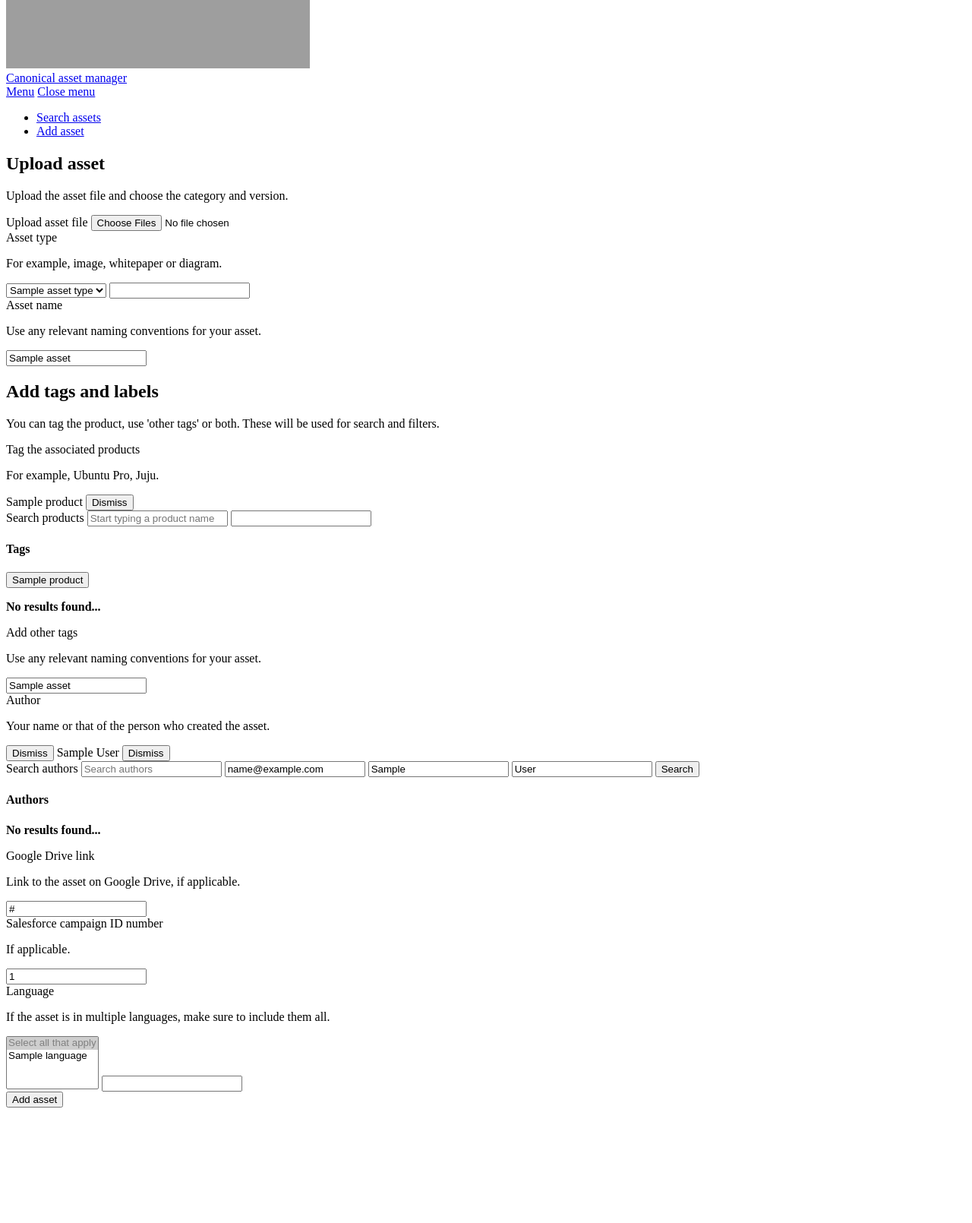
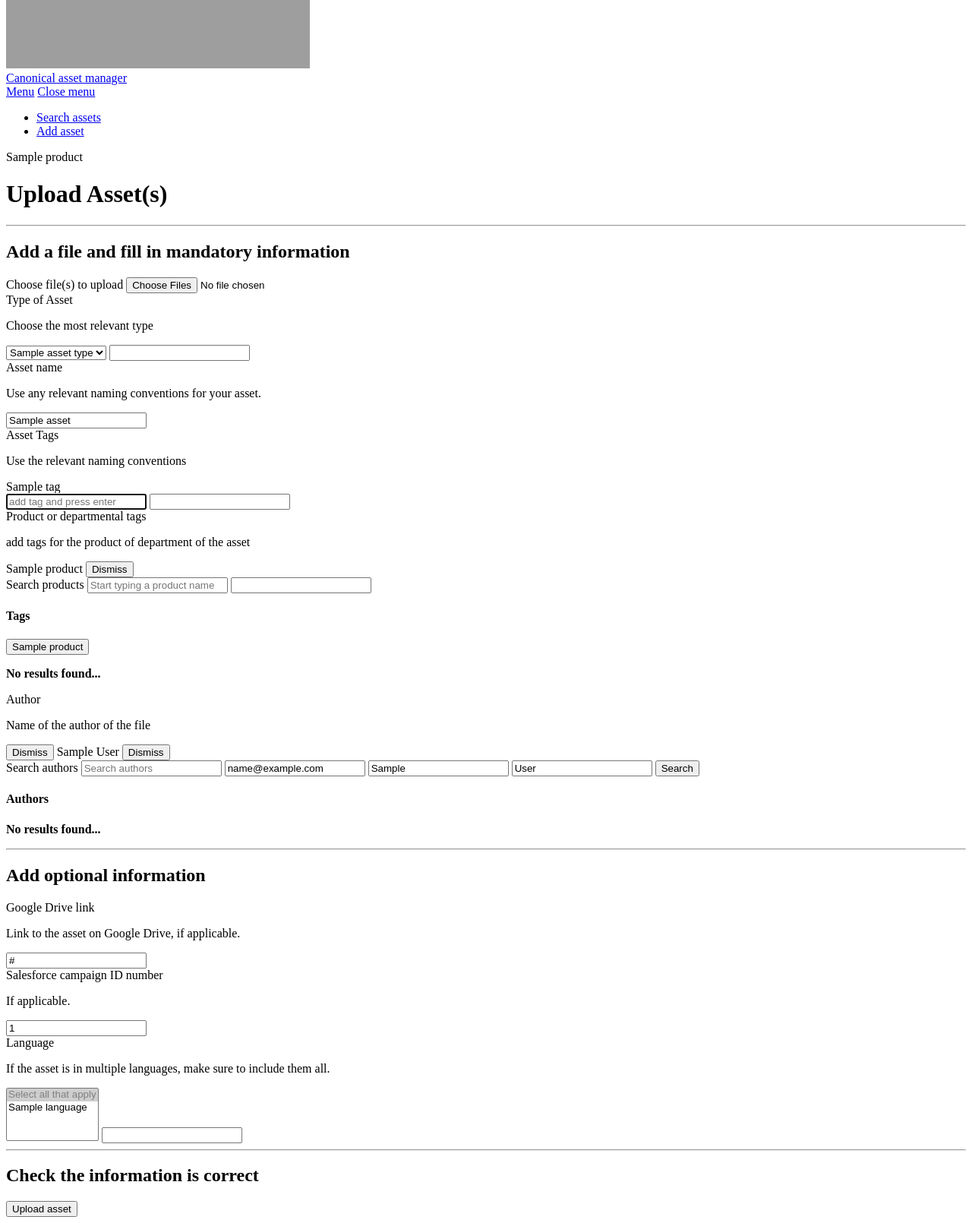
Before and after one commit to canonical/assets.ubuntu.com, a Python web app: template templates/create-update.html in a window 1280 px wide. Shown: the part 218-1828 px from the top of the page at 76% size. Before the commit the page ends 1676 px from the top, so only its background shows below. Run offline with Jinja, Linux system fonts and the light colour scheme; the template is opened without the code that fills it: most values are stand-ins (such as "Sample title", 1, 10 or a date in 2020); grey boxes are pictures that could not be loaded.

Commit message:
restructure fields on the add/edit asset screen

```diff
--- a/static/js/src/main.js
+++ b/static/js/src/main.js
@@ -1,31 +1,31 @@
-import './products-search';
-import handleProductsChip from './products-search';
+import "./products-search";
+import handleProductsChip from "./products-search";
 
-import './authors-search';
-import handleAuthorsChip from './authors-search';
+import "./authors-search";
+import handleAuthorsChip from "./authors-search";
 
-import './date-picker';
-import './generic-fields';
+import "./date-picker";
+import "./generic-fields";
 
 /*
  * Event delgation to handle the click event for search and filter.
  **/
-document.addEventListener('click', function (e) {
-  const targetChip = e.target.closest('.p-chip');
+document.addEventListener("click", function (e) {
+  const targetChip = e.target.closest(".p-chip");
   // Handle chip clicks
   if (targetChip) {
     e.preventDefault();
-    if (targetChip.closest('.js-products-search')) {
+    if (targetChip.closest(".js-products-search")) {
       handleProductsChip(targetChip);
       return;
     }
-    if (targetChip.closest('.js-authors-search')) {
+    if (targetChip.closest(".js-authors-search")) {
       handleAuthorsChip(targetChip);
       return;
     }
-  // Handle clicks outside the search and filter
-  } else if (!e.target.closest('.js-active-search')) {
-    openPanel(document.querySelector('.js-active-search'), false, 'click');
+    // Handle clicks outside the search and filter
+  } else if (!e.target.closest(".js-active-search")) {
+    openPanel(document.querySelector(".js-active-search"), false, "click");
   }
 });
 
@@ -34,18 +34,20 @@ document.addEventListener('click', function (e) {
  * @param {HTMLElement} searchContainer - The whole pannel container.
  * @param {Boolean} opening - Whether the panel should being opening or not. Default is false.
  **/
-export function openPanel(searchComponent, opening = 'false') {
-  const searchContainer = searchComponent.querySelector('.p-search-and-filter__search-container');
-  const panel = searchComponent.querySelector('.p-search-and-filter__panel');
+export function openPanel(searchComponent, opening = "false") {
+  const searchContainer = searchComponent.querySelector(
+    ".p-search-and-filter__search-container"
+  );
+  const panel = searchComponent.querySelector(".p-search-and-filter__panel");
   if (panel && searchContainer) {
     if (opening) {
-      panel.setAttribute('aria-hidden', 'false');
-      searchContainer.setAttribute('aria-expanded', 'true');
-      searchComponent.classList.add('js-active-search');
+      panel.setAttribute("aria-hidden", "false");
+      searchContainer.setAttribute("aria-expanded", "true");
+      searchComponent.classList.add("js-active-search");
     } else {
-      panel.setAttribute('aria-hidden', 'true');
-      searchContainer.setAttribute('aria-expanded', 'false');
-      searchComponent.classList.remove('js-active-search');
+      panel.setAttribute("aria-hidden", "true");
+      searchContainer.setAttribute("aria-expanded", "false");
+      searchComponent.classList.remove("js-active-search");
     }
   }
 }
@@ -58,11 +60,11 @@ export function openPanel(searchComponent, opening = 'false') {
  * @param {Boolean} replace - Whether to replace the current value or not. Default is false.
  **/
 export function addValueToHiddenInput(value, input, replace = false) {
-  let selectedChips = replace ? [] : input.value.split(',').filter(Boolean);
+  let selectedChips = replace ? [] : input.value.split(",").filter(Boolean);
   if (!selectedChips.includes(value)) {
     selectedChips.push(value);
   }
-  input.setAttribute('value', selectedChips.join(','));
+  input.setAttribute("value", selectedChips.join(","));
 }
 
 /*
@@ -71,9 +73,9 @@ export function addValueToHiddenInput(value, input, replace = false) {
  * @param {HTMLElement} input - The hidden input to store the values.
  **/
 export function removeValueFromHiddenInput(value, input) {
-  let selectedChips = input.value.split(',').filter(Boolean);
-  selectedChips = selectedChips.filter(id => id !== value);
-  input.setAttribute('value', selectedChips.join(','));
+  let selectedChips = input.value.split(",").filter(Boolean);
+  selectedChips = selectedChips.filter((id) => id !== value);
+  input.setAttribute("value", selectedChips.join(","));
 }
 
 /*
@@ -87,13 +89,13 @@ export function addValueToQueryParams(key, value, replace = false) {
   if (replace) {
     url.searchParams.set(key, value);
   } else {
-    const currentValues = url.searchParams.get(key)?.split(',') || [];
+    const currentValues = url.searchParams.get(key)?.split(",") || [];
     if (!currentValues.includes(value)) {
       currentValues.push(value);
     }
-    url.searchParams.set(key, currentValues.join(','));
+    url.searchParams.set(key, currentValues.join(","));
   }
-  window.history.replaceState({}, '', url);
+  window.history.replaceState({}, "", url);
 }
 
 /*
@@ -103,12 +105,33 @@ export function addValueToQueryParams(key, value, replace = false) {
  **/
 export function removeValueFromQueryParams(key, value) {
   const url = new URL(window.location);
-  let currentValues = url.searchParams.get(key)?.split(',') || [];
+  let currentValues = url.searchParams.get(key)?.split(",") || [];
   currentValues = currentValues.filter((v) => v !== value);
   if (currentValues.length) {
-    url.searchParams.set(key, currentValues.join(','));
+    url.searchParams.set(key, currentValues.join(","));
   } else {
     url.searchParams.delete(key);
   }
-  window.history.replaceState({}, '', url);
+  window.history.replaceState({}, "", url);
 }
+
+/**
+ * Sanitizes a given input string by performing the following transformations:
+ * 1. Trims leading and trailing whitespace.
+ * 2. Converts all characters to lowercase.
+ * 3. Replaces spaces with hyphens.
+ * 4. Removes all characters that are not lowercase letters, digits, or hyphens.
+ * 5. Removes leading and trailing hyphens.
+ *
+ * @param {string} input - The input string to sanitize.
+ * @returns {string} - The sanitized string.
+ */
+
+export function sanitizeInput(input) {
+  return input
+    .trim()
+    .toLowerCase()
+    .replace(/\s+/g, "-")
+    .replace(/[^a-z0-9-]/g, "")
+    .replace(/^-+|-+$/g, "");
+}
--- a/templates/create-update.html
+++ b/templates/create-update.html
@@ -5,21 +5,20 @@
 {% block content %}
 
 {% set is_update = request.path == "/manager/update" %}
-
+{{ asset.products[0].name }}
 <div class="p-strip">
   <form method="POST" enctype="multipart/form-data" id="create-update-asset">
-    <div class="row">
-      <div class="col-3">
-        {% if is_update %}
-          <h2 id="update-asset">Update asset</h2>
-        {% else %}
-          <h2 class="u-no-margin--bottom" id="upload-asset">Upload asset</h2>
-          <p>Upload the asset file and choose the category and version.</p>
-        {% endif %}
+    <div class="u-fixed-width">
+      <h1 class="p-text--small-caps">Upload Asset(s)</h1>
+      <hr class="p-rule" />
+      <div class="p-section">
+        <div class="row--50-50">
+          <div class="col">
+              <h2>Add a file and fill in mandatory information</h2>
           </div>
-      <div class="col-8 col-start-large-5">
+          <div class="col">
             <input type="hidden" name="csrf_token" value="{{ csrf_token() }}" />
-        <div class="p-section">
+            <div class="p-section--shallow">
               {% if is_update %}
               <div class="p-section--shallow">
                 <h3>{{ asset.file_path}}</h3>
@@ -39,18 +38,14 @@
                 <input type="checkbox" name="deprecated" {% if asset.deprecated %}checked{% endif %}>
               </div>
               {% else %}
-            <label class="p-heading--5 is-required">Upload asset file</label>
-            <input id="input-files" type="file" multiple name="assets" aria-label="Choose files to upload" required/>
+                <label class="p-heading--5 is-required">Choose file(s) to upload</label>
+                <input id="input-files" type="file" multiple name="assets" aria-label="Choose files to upload" required />
               {% endif %}
             </div>
-      </div>
-    </div>
-
-    <div class="row">
-      <div class="col-8 col-start-large-5">
-        <div class="p-section js-multiselect">
-          <label class="p-heading--5 u-no-margin--bottom is-required" id="asset-type">Asset type</label>
-          <p class="u-text--muted u-no-padding--top">For example, image, whitepaper or diagram.</p>
+            <div class="p-section--shallow">
+              <div class="js-multiselect">
+                <label class="p-heading--5 u-no-margin--bottom is-required" id="asset-type">Type of Asset</label>
+                <p class="u-text--muted u-no-padding--top">Choose the most relevant type</p>
                 <select id="asset-type-select" aria-label="Required field: Select asset type" required>
                   {% for asset_type in data.asset_types %}
                     {% set asset_value = asset_type.name|lower|replace(' ', '-') %}
@@ -62,36 +57,42 @@
                 <input type="text" class="u-hide js-hidden-field" name="asset_type" value="">
               </div>
             </div>
-    </div>
-
-    <div class="row">
-      <div class="col-8 col-start-large-5">
-        <div class="p-section">
+              <div class="p-section--shallow" data-name="assetName" tabindex="0">
                 <label class="p-heading--5 u-no-margin--bottom" id="asset-name">Asset name</label>
                 <p class="u-text--muted u-no-padding--top">Use any relevant naming conventions for your asset.</p>
                 <input type="text" id="name" name="name" aria-labelledby="asset-name" value="{% if asset %}{{ asset.name }}{% endif %}">
               </div>
+              <div class="p-section--shallow" data-name="assetTags">
+                {% set existing_tags = [] %}
+                {% if asset %}
+                  {% for tag in asset.tags %}
+                    {% set _ = existing_tags.append(tag.name) %}
+                  {% endfor %}
+                {% endif %}
+                  <label class="p-heading--5 u-no-margin--bottom" id="asset-tags">Asset Tags</label>
+                  <p class="u-text--muted u-no-padding--top">Use the relevant naming conventions</p>
+                  <div class="add-and-edit-chips">
+                    <div class="added-chips">
+                    {% for tag in existing_tags %}
+                      <span class="u-hide">{{tag}}</span>
+                    {% endfor %}
+                    </div>
+                    <div class="add-chips-input">
+                      <input type="text" id="assets-chips-input" placeholder="add tag and press enter" autofocus />
+                      <input type="text" class="u-hide js-hidden-field" name="tags" value="">
                     </div>
                   </div>
-
+              </div>
+              <div class="p-section--shallow" data-name="productTags">
                 {% set existing_products = [] %}
                 {% if asset %}
                   {% for product in asset.products %}
                     {% set _ = existing_products.append(product.name) %}
                   {% endfor %}
                 {% endif %}
-    <div class="row">
-      <div class="col-3">
-        <h2 class="u-no-margin--bottom">
-          Add tags and labels
-        </h2>
-        <p>You can tag the product, use 'other tags' or both. These will be used for search and filters.</p>
-      </div>
-      <div class="col-8 col-start-large-5">
-        <div class="p-section">
                 <div class="p-search-and-filter js-products-search" tabindex="0">
-            <label class="p-heading--5 u-no-margin--bottom" id="product-tags">Tag the associated products</label>
-            <p class="u-text--muted u-no-padding--top">For example, Ubuntu Pro, Juju.</p>
+                  <label class="p-heading--5 u-no-margin--bottom" id="product-tags">Product or departmental tags</label>
+                  <p class="u-text--muted u-no-padding--top">add tags for the product of department of the asset</p>
                   <div class="p-search-and-filter__search-container" aria-expanded="false">
                     {% for product in data.products %}
                       <span class="p-chip js-{{ product.slug }}-chip js-selected {% if product.slug not in existing_products %}u-hide{% endif %}" data-id="{{ product.slug }}">
@@ -122,24 +123,9 @@
                   </div>
                 </div>
               </div>
-      </div>
-    </div>
-
-    <div class="row">
-      <div class="col-8 col-start-large-5">
-        <div class="p-section">
-          <label class="p-heading--5 u-no-margin--bottom" id="other-tags">Add other tags</label>
-          <p class="u-text--muted u-no-padding--top">Use any relevant naming conventions for your asset.</p>
-          <input type="text" id="name" name="tags" aria-labelledby="other-tags" value="{% if asset %}{{ asset.name }}{% endif %}" placeholder="20years, opensource, etc">
-        </div>
-      </div>
-    </div>
-
-    <div class="row">
-      <div class="col-8 col-start-large-5">
-        <div class="p-section">
+              <div data-name="author">
                 <label class="p-heading--5 u-no-margin--bottom" id="author">Author</label>
-          <p class="u-text--muted u-no-padding--top">Your name or that of the person who created the asset.</p>
+                <p class="u-text--muted u-no-padding--top">Name of the author of the file</p>
                 <div class="p-search-and-filter js-authors-search" tabindex="0">
                   <div class="p-search-and-filter__search-container" aria-expanded="false">
                     <span class="p-chip js-author-chip u-hide" data-email="" data-firstname="" data-lastname="">
@@ -180,30 +166,25 @@
               </div>
           </div>
         </div>
-
-    <div class="row">
-      <div class="col-8 col-start-large-5">
+    </div>
+    <hr class="p-rule" />
     <div class="p-section">
+      <div class="row--50-50">
+        <div class="col">
+          <h2>Add optional information</h2>
+        </div>
+        <div class="col">
+          <div class="p-section--shallow" data-name="googleDriveLink">
             <label class="p-heading--5 u-no-margin--bottom">Google Drive link</label>
             <p class="u-text--muted u-no-padding--top">Link to the asset on Google Drive, if applicable.</p>
             <input type="text" id="google-drive-link" name="google_drive_link" placeholder="Link" value="{% if asset and asset.google_drive_link %}{{ asset.google_drive_link }}{% endif %}">
           </div>
-      </div>
-    </div>
-
-    <div class="row">
-      <div class="col-8 col-start-large-5">
-        <div class="p-section">
+          <div class="p-section--shallow" data-name="salesforceCampaignId">
             <label class="p-heading--5 u-no-margin--bottom">Salesforce campaign ID number</label>
             <p class="u-text--muted u-no-padding--top">If applicable.</p>
             <input type="text" id="salesforce-campaign-id-number" name="salesforce_campaign_id" placeholder="Number" value="{% if asset and asset.salesforce_campaign_id %}{{ asset.salesforce_campaign_id }}{% endif %}">
           </div>
-      </div>
-    </div>
-
-    <div class="row">
-      <div class="col-8 col-start-large-5">
-        <div class="p-section js-multiselect">
+          <div class="p-section--shallow js-multiselect" data-name="language">
             <label class="p-heading--5 u-no-margin--bottom" id="language">Language</label>
             <p class="u-text--muted u-no-padding--top">If the asset is in multiple languages, make sure to include them all.</p>
             <select
@@ -221,10 +202,19 @@
           </div>
         </div>
       </div>
-
-    <div class="row">
-      <div class="col-8 col-start-large-5">
-        <button class="p-button--positive" type="submit">{% if is_update %}Update{% else %}Add{% endif %} asset</button>
+    </div>
+    <hr class="p-rule" />
+    <div class="p-section--deep">
+      <div class="row--50-50">
+        <div class="col">
+          <h2>Check the information is correct</h2>
+        </div>
+        <div class="col">
+          <div class="p-strip is-shallow">
+          <button class="p-button--positive" type="submit">{% if is_update %}Update{% else %}Upload{% endif %} asset</button>
+        </div>
+        </div>
+          </div>
     </div>
     </div>
   </form>
```
Also changed, not shown: data.yaml (+3 -4 lines), static/js/src/products-search.js (+144 -42 lines), static/sass/main.scss (+9 -5 lines). Lines whose indentation alone changed are shown as unchanged.
